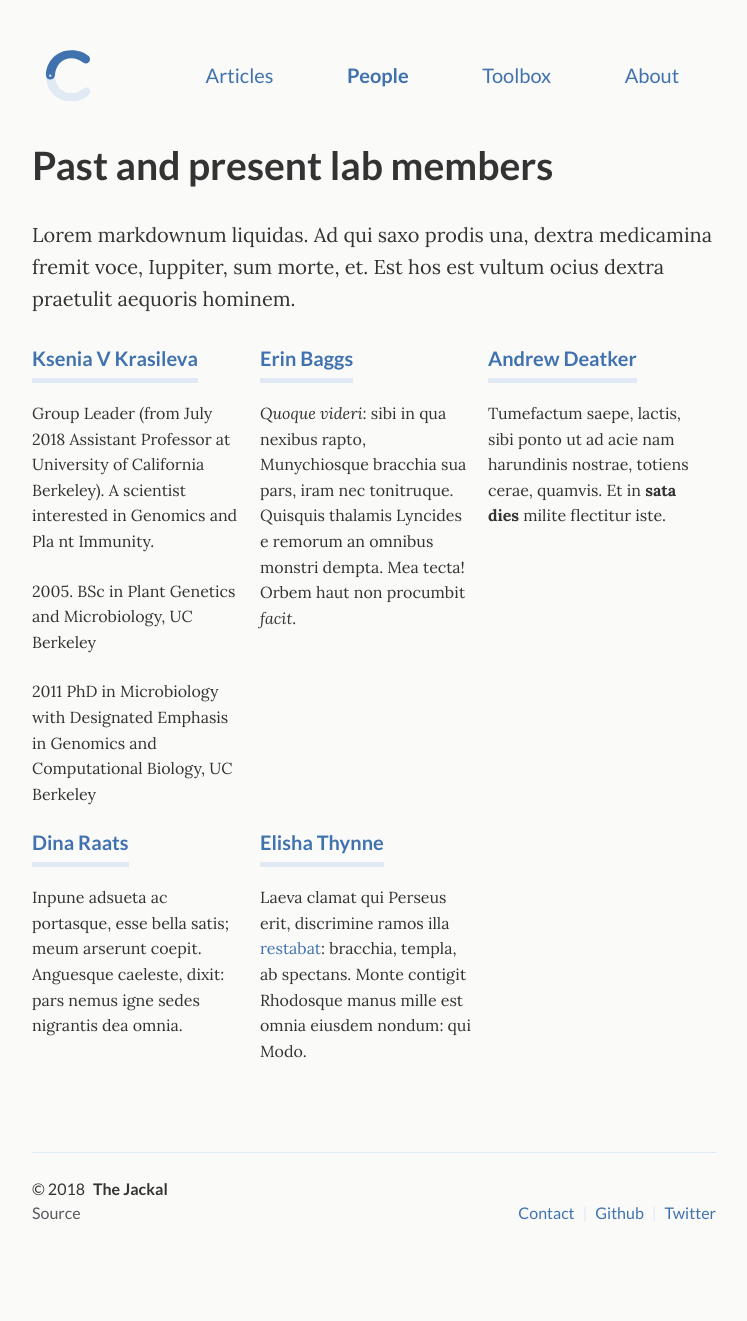
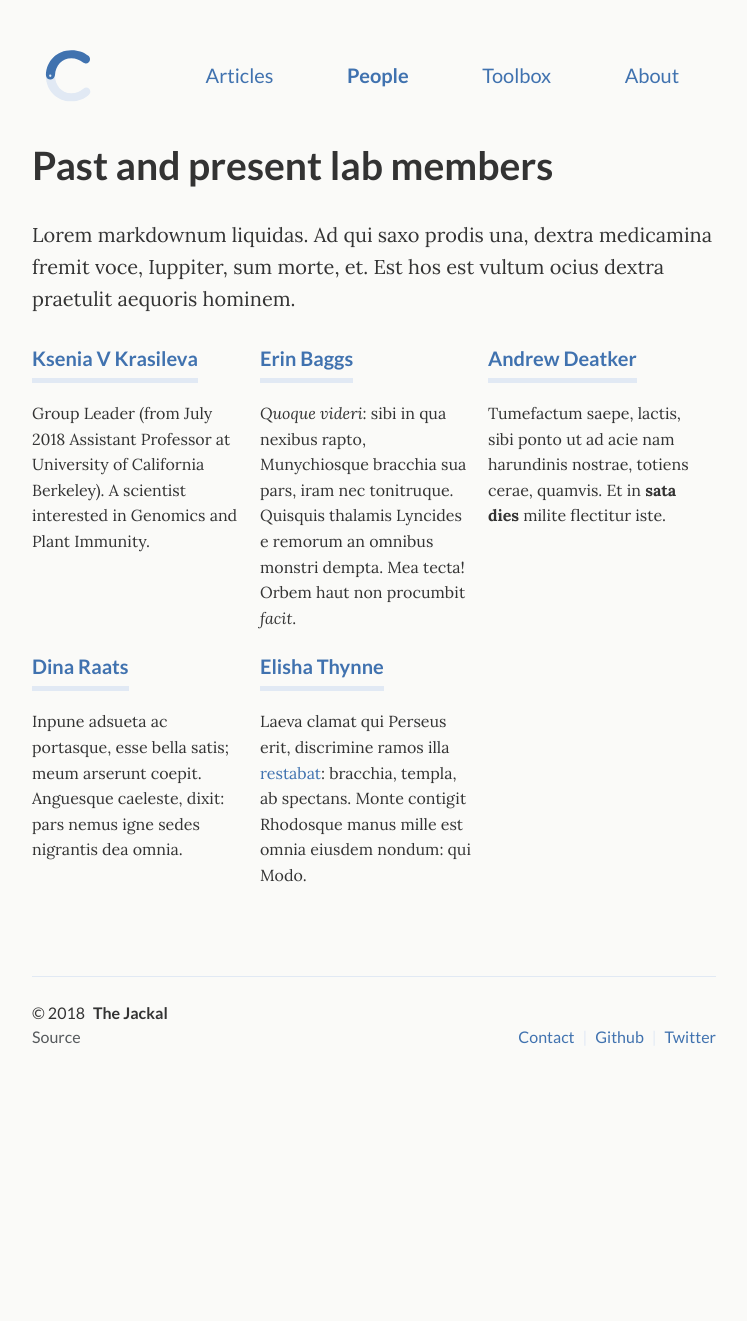
Before and after one commit to crimsonmonkey/crimsonmonkey.github.io, a Jekyll site: the page built from _pages/projects.html, in a window 1280 px wide. Shown: the whole page, without its empty margins (266-1013 px from the left). Built offline with Jekyll 4.4.1, drawn with Linux system fonts in a browser that asks for light colours; after the commit the page ends 1145 px from its top, so only the background shows below that.

Commit message:
Update from Forestry.io - _pages/projects.html

```diff
--- a/_pages/projects.html
+++ b/_pages/projects.html
@@ -13,7 +13,7 @@ permalink: "/people/"
     <div class="unit one-third">
       <div class="project">
         <h4 class="project-title"><a href="sample-project/">Ksenia V Krasileva</a></h4>
-        <p>Group Leader (from July 2018 Assistant Professor at University of California Berkeley). A scientist interested in Genomics and Pla nt Immunity.  </p><p>2005. BSc in Plant Genetics and Microbiology, UC Berkeley </p><p>2011 PhD in Microbiology with Designated Emphasis in Genomics and Computational  Biology, UC Berkeley&nbsp;</p>
+        <p>Group Leader (from July 2018 Assistant Professor at University of California Berkeley). A scientist interested in Genomics and Plant Immunity.</p>
       </div>
     </div>
 
```
